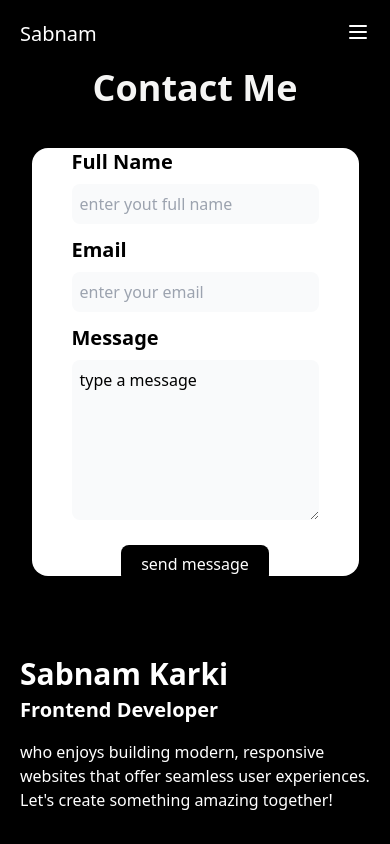
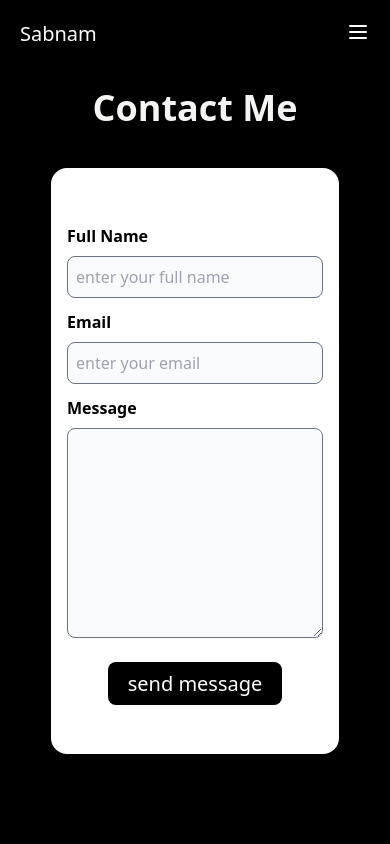
Before and after one commit to sabnam59/Portfolio, a React (Vite) app: page /contact in a window 390 px wide. Shown: the top 844 px of the page. Built offline with nearby package versions, Linux system fonts and the light colour scheme.

Commit message:
made about, contact,blog, project  pages responsive

```diff
--- a/src/components/Aboutcard.jsx
+++ b/src/components/Aboutcard.jsx
@@ -5,7 +5,7 @@ import React from "react";
 const Aboutcard = ({ description }) => {
   return (
     <div>
-      <p className="border-2 border-white rounded-xl py-14 px-12 text-xl">
+      <p className="border-2 border-white rounded-xl xl:py-14 xl:px-12 md:text-xl xl:text-2xl p-5 md:p-10 text-sm">
         {parse(description)}
       </p>
     </div>
--- a/src/components/Card.jsx
+++ b/src/components/Card.jsx
@@ -2,10 +2,10 @@ import React from "react";
 
 const Card = (props) => {
   return (
-    <div className="text-black bg-white shadow-white flex flex-col justify-center items-center rounded-xl gap-5 p-3">
-      <h1 className="text-xl font-bold ">{props.title}</h1>
-      <img src={`${props.path} `} className="h-[200px] w-[200px] rounded" />
-      <p className="text-xl font-semibold w-[200px]">{props.description}</p>
+    <div className="text-black bg-white shadow-white flex flex-col justify-center items-center rounded-xl gap-5 p-3 py-8">
+      <h1 className="lg:text-xl xl:text-2xl text-l font-bold ">{props.title}</h1>
+      <img src={`${props.path} `} className="h-[200px] w-[200px] xl:w-[280px] lg:w-[230px] rounded" />
+      <p className="lg:text-xl text-l font-semibold w-[200px]">{props.description}</p>
       <button className="bg-blue-500 text-white font-bold text-xl px-3 py-2 rounded-lg mt-5">
         {props.button}
       </button>
--- a/src/components/Navbar.jsx
+++ b/src/components/Navbar.jsx
@@ -41,7 +41,7 @@ const Navbar = () => {
 
               {/* <!-- PAGES DROPDOWN ON HOVER --> */}
               <div className="absolute border rounded-lg mt-o.5 z-10 left-0 top-full hidden w-25 bg-white text-black  group-hover:block">
-                <ul className="py-2 text-sm">
+                <ul className="py-2 text-sm lg:text-xl">
                   <li>
                     <Link
                       to="/pages/blog"
--- a/src/pages/About.jsx
+++ b/src/pages/About.jsx
@@ -17,7 +17,9 @@ const About = () => {
 
   return (
 
-    <div className="grid grid-cols-2 bg-black text-white py-40 px-52 gap-32 h-screen">
+    <div className="grid grid-cols-1 lg:grid-cols-2 bg-black text-white lg:py-44 xl:px-52 xl:gap-32 lg:h-screen *
+    py-20 px-5 gap-16 md:py-32 md:px-24 md:gap-24 lg:px-14
+    ">
       {aboutContent.map((about) => (
         <Aboutcard description={about.Aboutdescription} />
       ))}
--- a/src/pages/Blog.jsx
+++ b/src/pages/Blog.jsx
@@ -115,7 +115,7 @@ const Blog = () => {
 
   return (
     <>
-      <div className="grid grid-cols-3 px-10 py-14 bg-black text-white gap-20 ">
+      <div className="grid grid-cols-1 md:grid-cols-2 xl:grid-cols-3 px-10 py-20 bg-black text-white gap-24 ">
 
         {myBlogs.map((blog) => (
           // we have to show each blog in card
--- a/src/pages/Contact.jsx
+++ b/src/pages/Contact.jsx
@@ -3,54 +3,54 @@ import React from "react";
 const Contact = () => {
   return (
     <div>
-      <section className="bg-black">
+      <section className="bg-black pt-5 py-10">
         <div className="mx-auto">
           <h2 className="font-bold text-4xl text-center text-stone-100 mb-10">
             Contact Me
           </h2>
 
-          <div className="flex justify-center">
-            <htmlform className="flex flex-col boredr-2 border-blue-500 rounded-2xl bg-white px-10 py-15 bg-">
-              <div className="flex flex-col gap-2 mb-3">
-                <label htmlFor="username" className="text-xl font-bold ">
+          <div className="flex justify-center ">
+            <htmlform className="flex flex-col boredr-2 rounded-2xl bg-white md:px-10 px-4 py-14">
+              <div className="flex flex-col gap-2 mb-3 ">
+                <label htmlFor="username" className="lgtext-xl text-l xl:text-2xl md:font-bold font-semibold">
                   Full Name
                 </label>
                 <input
                   type="text"
                   name="username"
-                  placeholder="enter yout full name"
-                  className="border-1 bg-gray-50 border-gray-500 px-2 py-2 w-120 rounded-lg required"
+                  placeholder="enter your full name"
+                  className="bg-gray-50 border border-1 border-gray-500 px-2 lg:py-3 py-2 xl:w-[500px] md:w-[400px] w-64 rounded-lg lg:text-xl required"
                 />
               </div>
 
               <div className="flex flex-col gap-2 mb-3">
-                <label htmlFor="email" className="text-xl font-bold">
+                <label htmlFor="email" className="lg:text-xl text-l md:font-bold font-semibold">
                   Email
                 </label>
                 <input
                   type="email"
                   name="email"
                   placeholder="enter your email"
-                  className="border-1 border-gray-500 px-2 py-2 w-120 rounded-lg required bg-gray-50"
+                  className="border border-1 border-gray-500 px-2 lg:py-3 py-2 rounded-lg lg:text-xl required bg-gray-50"
                 />
               </div>
 
               <div className="flex flex-col gap-2 mb-8">
-                <label htmlFor="message" className="font-bold text-xl">
+                <label htmlFor="message" className="md:font-bold font-semibold lg:text-xl text-l">
                   Message
                 </label>
                 <textarea
                   name="message"
                   id="message"
-                  rows="6"
-                  className="border-1 bg-gray-50 border-gray-500 px-2 py-2 w-120 rounded-lg required"
+                  rows="8"
+                  placeholer="type a message"
+                  className="border border-1 bg-gray-50 border-gray-500 px-2 py-2 rounded-lg required"
                 >
-                  type a message
                 </textarea>
               </div>
 
               <button className="">
-                <span className="bg-black text-white px-5 py-2 rounded-lg cursor-pointer">
+                <span className="bg-black text-xl text-white px-5 py-2 rounded-lg cursor-pointer">
                   send message
                 </span>
               </button>
--- a/src/pages/Project.jsx
+++ b/src/pages/Project.jsx
@@ -39,7 +39,7 @@ const Project = () => {
       },
     ];
   return (
-    <div className="bg-black text-white grid grid-cols-2 gap-20 px-36 py-20">
+    <div className="bg-black text-white grid grid-cols-1 md:grid-cols-2 gap-20 xl:px-52 py-20 px-8 xl:gap-40 lg:px-24 lg:gap-32">
       {
       myProject.map((projects) => (
         <Card
```
